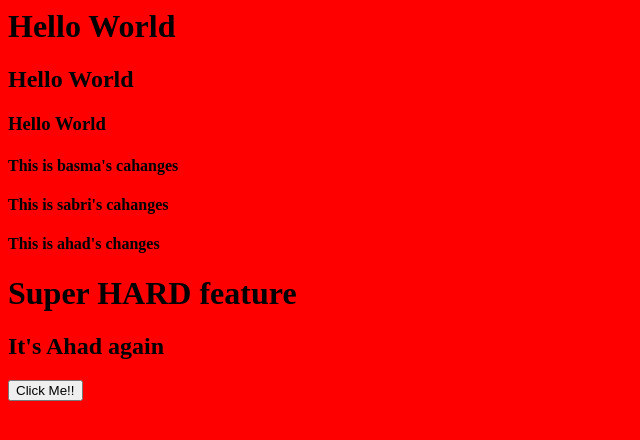
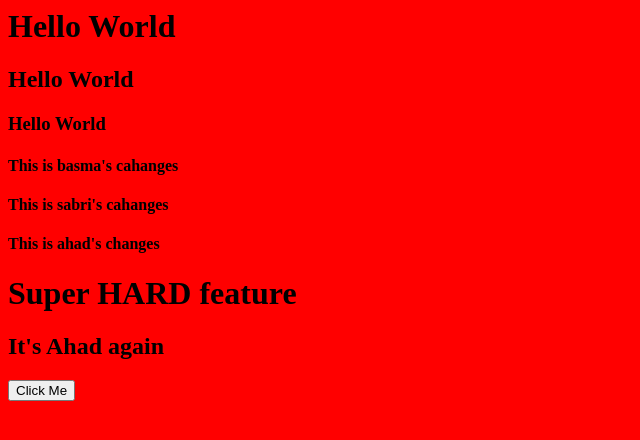
Before and after one commit to sabri916/git-workshop, a plain HTML site: page index.html in a window 1280 px wide. Shown: the full height of the page, 0-640 px from the left. Drawn offline with Linux system fonts and the light colour scheme.

Commit message:
Removed exclamation marks

```diff
--- a/index.html
+++ b/index.html
@@ -13,6 +13,6 @@
 <h4>This is ahad's changes</h4>
   <h1>Super HARD feature</h1>
 <h2> It's Ahad again </h2>
-<button>Click Me!!</button>
+<button>Click Me</button>
 </body>
 </html>
```
